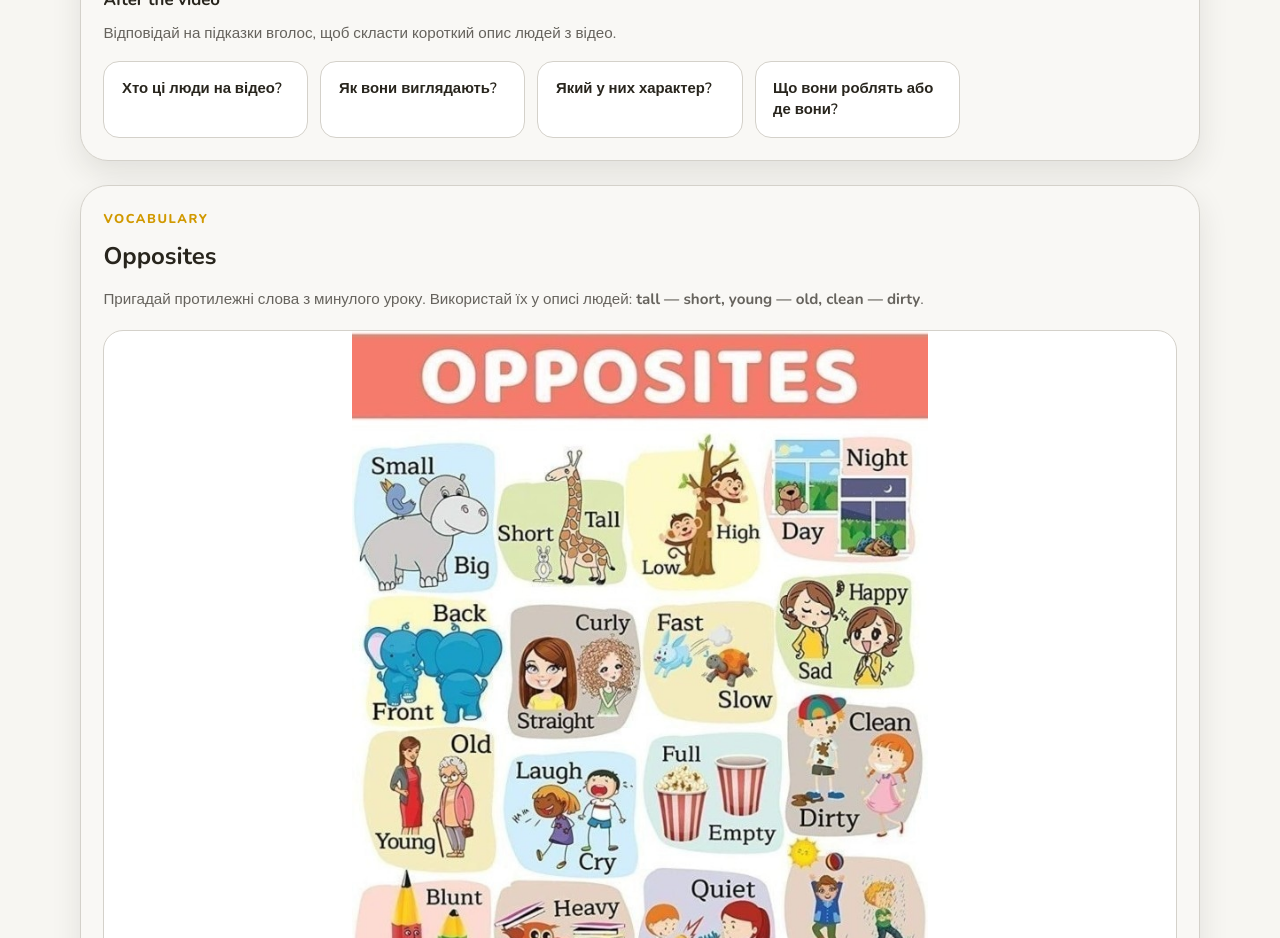
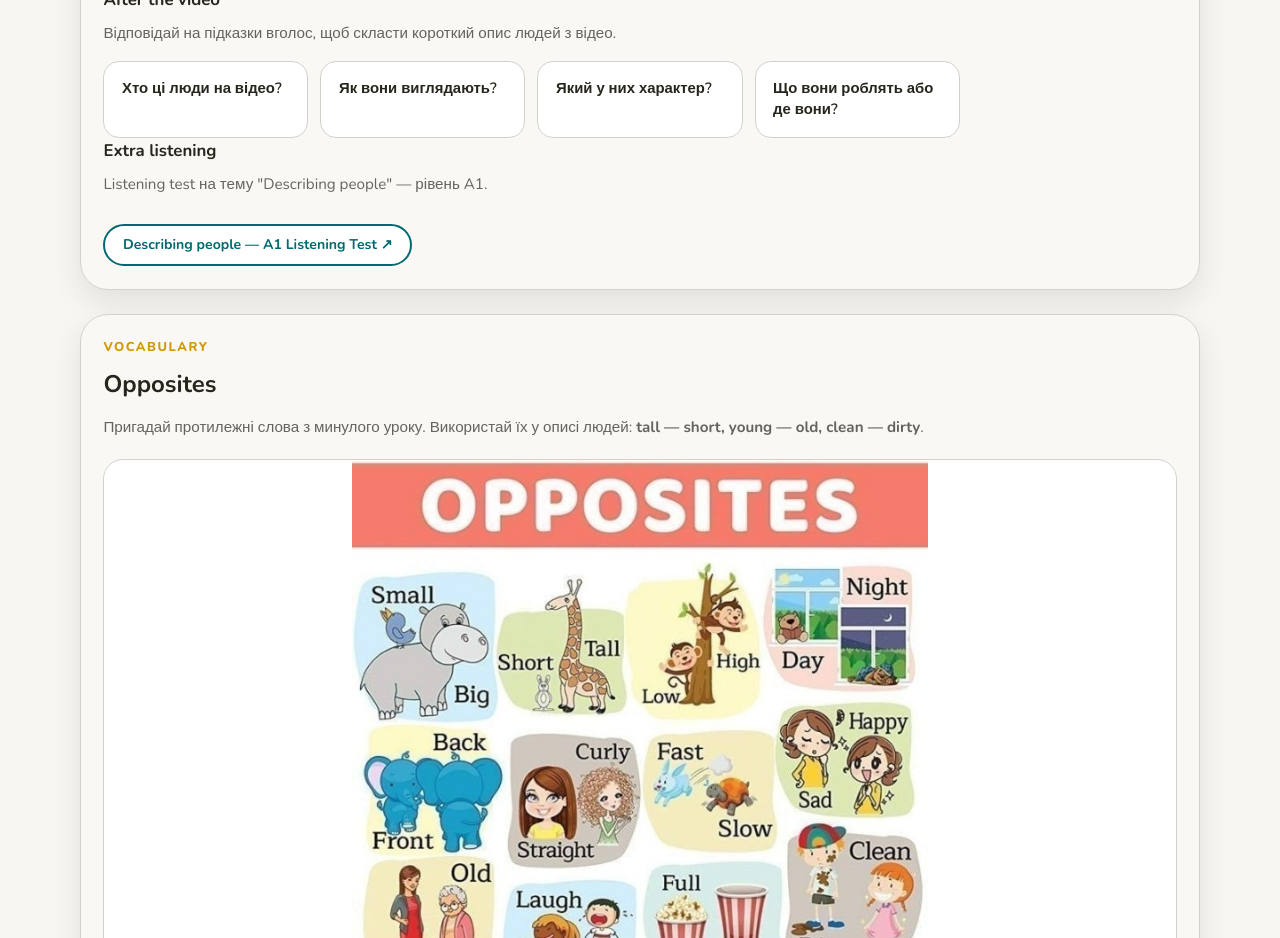
Before and after one commit to NatalinaMatioshko/english-simple-trainer, a React (Vite) app: page /lesson-24 in a window 1280 px wide. Shown: the part 3080-4018 px from the top of the page. Built offline with nearby package versions, Linux system fonts and the light colour scheme.

Commit message:
feat: add listenin task

```diff
--- a/src/pages/Lesson24.tsx
+++ b/src/pages/Lesson24.tsx
@@ -335,6 +335,19 @@ export default function Lesson24() {
             </div>
           ))}
         </div>
+
+        <h3 className="l22-listen-subtitle">Extra listening</h3>
+        <p className="lesson22-section-desc">
+          Listening test на тему "Describing people" — рівень A1.
+        </p>
+        <a
+          className="l22-external-link"
+          href="https://test-english.com/listening/a1/describing-people-a1-english-listening-test/"
+          target="_blank"
+          rel="noopener noreferrer"
+        >
+          Describing people — A1 Listening Test ↗
+        </a>
       </section>
 
       <section className="lesson22-block panel reveal-on-scroll">
--- a/src/styles/lesson22.css
+++ b/src/styles/lesson22.css
@@ -1310,3 +1310,25 @@
     border-top: 1px solid var(--color-border);
   }
 }
+
+/* ── External link button ───────────────────────────────────── */
+.l22-external-link {
+  display: inline-flex;
+  align-items: center;
+  gap: 0.4rem;
+  margin-top: var(--space-3);
+  padding: 0.5rem 1.1rem;
+  border-radius: 999px;
+  text-decoration: none;
+  font-weight: 700;
+  font-size: 0.88rem;
+  background: var(--color-surface-2);
+  border: 2px solid var(--color-primary);
+  color: var(--color-primary);
+  transition: background 0.15s, color 0.15s;
+}
+
+.l22-external-link:hover {
+  background: var(--color-primary);
+  color: #fff;
+}
```
